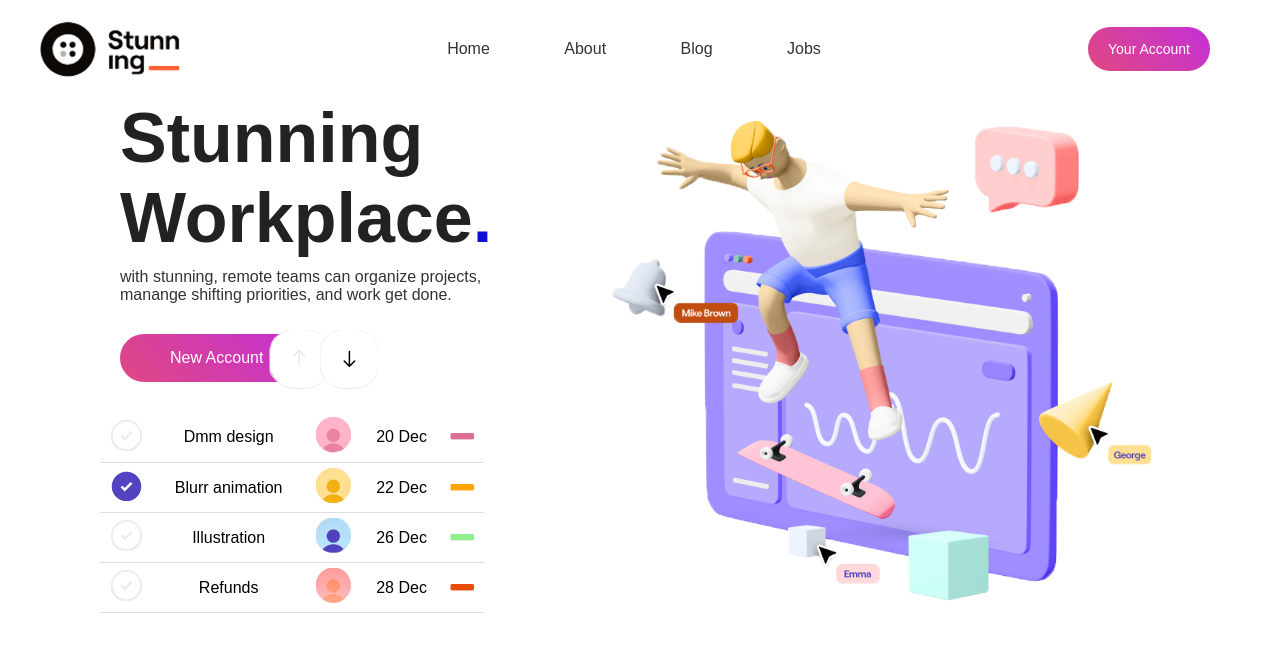
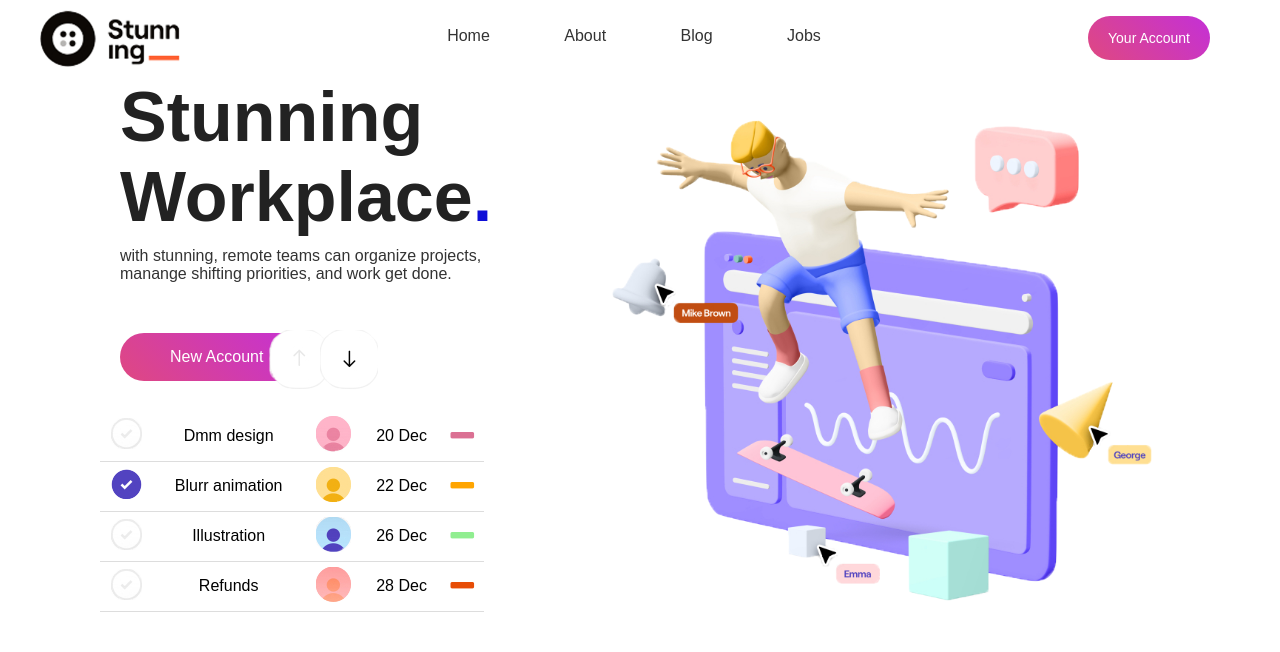
Before and after one commit to linadarokar/CSS-Assignment, a plain HTML site: page Assignment 1/index.html in a window 1280 px wide. Drawn offline with Linux system fonts and the light colour scheme.

Commit message:
Add file via upload

```diff
--- a/Assignment 1/style.css
+++ b/Assignment 1/style.css
@@ -32,17 +32,20 @@ nav ul li a{
     text-decoration:none;
     color:#333;
     font-weight: 400;
-    padding: 20px 0px;
+    padding-bottom: 4px;
     margin:0px 20px;
     display:inline-block;
 
 
 }
-nav ul li a:hover{
-    content: '';
+
+nav > ul > li > a:hover{
     color:#df4881;
+    border-bottom:4px salmon solid ;
+    cursor: pointer;
+    scroll-behavior: smooth;
+
 }
-
 .button{
     display: inline-block;
     text-decoration: none;
@@ -56,7 +59,8 @@ nav ul li a:hover{
 }
 .content{
     margin-left: 120px;
-    max-width: 6oopx;
+    max-width: 8oopx;
+
 
 
 }
@@ -69,7 +73,7 @@ nav ul li a:hover{
     color:rgb(14, 14, 215);
 }
 .content p{
-    margin: 10px 0 30px;
+    margin: 10px 0 50px;
     color:#333;
 }
 .content .button{
```
